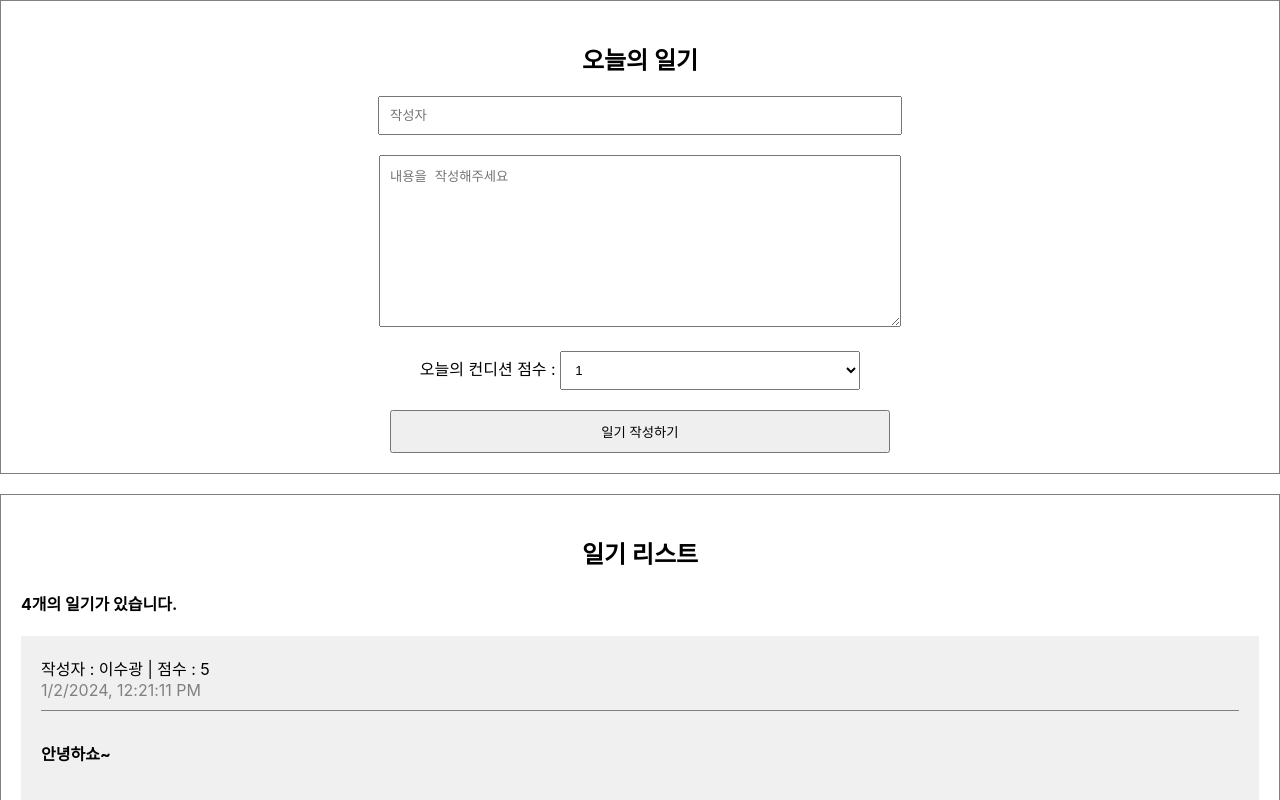
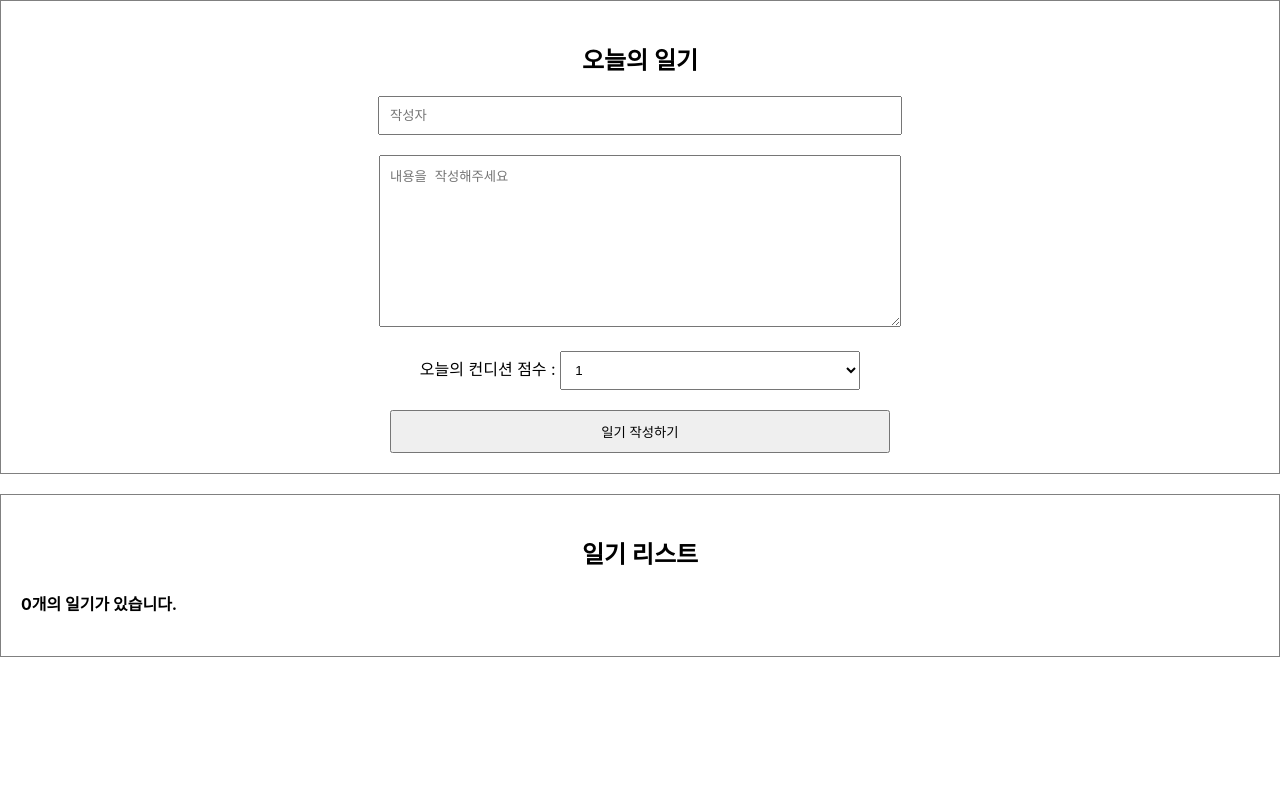
Before and after one commit to sueWavy/soo, a React (Create React App) app in the folder React/simple_diary/: page / in a window 1280 px wide. Shown: the top 800 px of the page. Built offline with nearby package versions, Linux system fonts and the light colour scheme.

Commit message:
React : 심플 일기 - 일기 추가기능

```diff
--- a/React/simple_diary/src/App.js
+++ b/React/simple_diary/src/App.js
@@ -1,43 +1,30 @@
+import { useRef, useState } from "react";
 import "./App.css";
 import DiaryEditor from "./components/DiaryEditor";
 import DiaryList from "./components/DiaryList";
 
 function App() {
-  const dummyList = [
-    {
-      id: 1,
-      author: "이수광",
-      content: "안녕하쇼~",
-      emotion: 5,
-      created: new Date().getTime(),
-    },
-    {
-      id: 2,
-      author: "이숙끄앙",
-      content: "안녕하쇼~2",
-      emotion: 4,
-      created: new Date().getTime(),
-    },
-    {
-      id: 3,
-      author: "이슈강",
-      content: "안녕하쇼~3",
-      emotion: 2,
-      created: new Date().getTime(),
-    },
-    {
-      id: 4,
-      author: "이수팡",
-      content: "안녕하쇼~4",
-      emotion: 1,
-      created: new Date().getTime(),
-    },
-  ];
+  const [data, setData] = useState([]);
+
+  const dataId = useRef(0);
+
+  const onCreate = (author, content, emotion) => {
+    const created = new Date().getTime();
+    const newItem = {
+      author,
+      content,
+      emotion,
+      created,
+      id: dataId.current,
+    };
+    dataId.current += 1;
+    setData([newItem, ...data]);
+  };
 
   return (
     <div className="App">
-      <DiaryEditor />
-      <DiaryList diaryList={dummyList} />
+      <DiaryEditor onCreate={onCreate} />
+      <DiaryList diaryList={data} />
     </div>
   );
 }
--- a/React/simple_diary/src/components/DiaryEditor.jsx
+++ b/React/simple_diary/src/components/DiaryEditor.jsx
@@ -1,6 +1,6 @@
 import React, { useRef, useState } from "react";
 
-export default function DiaryEditor() {
+export default function DiaryEditor({ onCreate }) {
   const [info, setInfo] = useState({
     author: "",
     content: "",
@@ -28,8 +28,13 @@ export default function DiaryEditor() {
       return;
     }
 
-    console.log(info);
-    alert("저장 성공");
+    onCreate(info.author, info.content, info.emotion);
+    console.log("저장 성공");
+    setInfo({
+      author: "",
+      content: "",
+      emotion: 1,
+    });
   };
 
   return (
```
